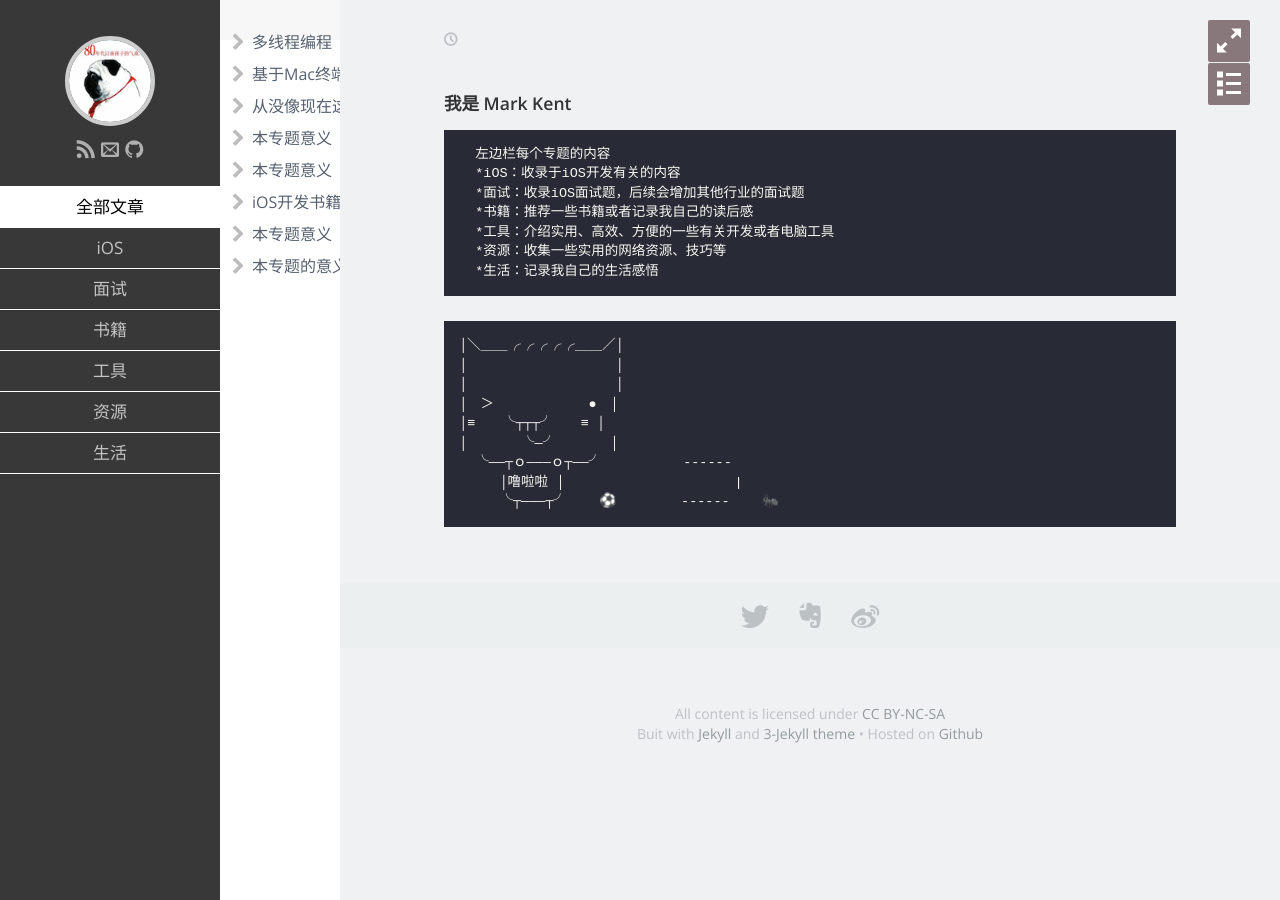
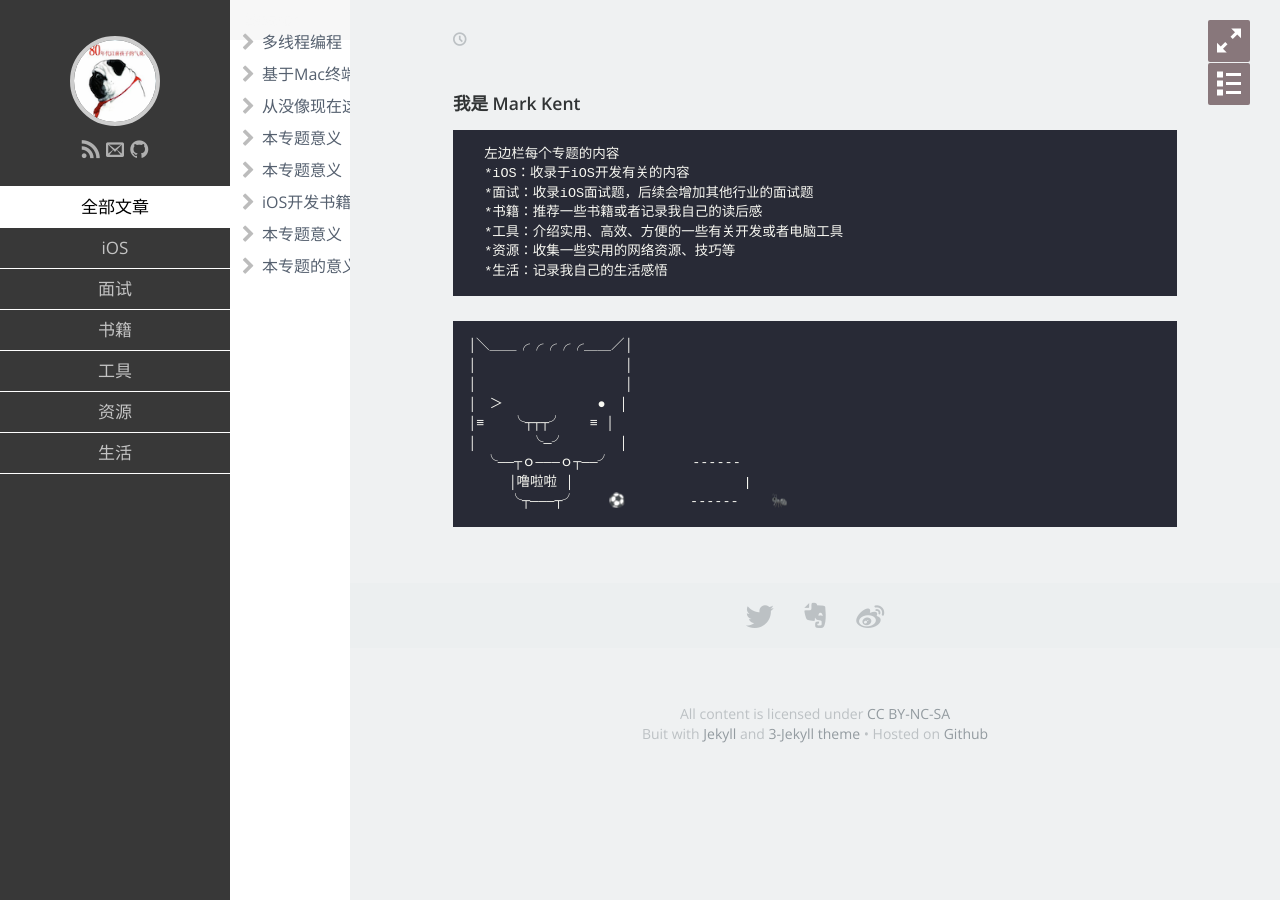
Before and after one commit to MarKent/MarKent.github.io, a Jekyll site: the page built from index.md, in a window 1280 px wide. Built offline with Jekyll 4.4.1, drawn with Linux system fonts in a browser that asks for light colours; some web fonts are replaced.

Commit message:
Update main.sass

```diff
--- a/css/main.sass
+++ b/css/main.sass
@@ -21,7 +21,7 @@ $sidebar-left-bg: #383838
 $sidebar-right-bg: #bcbcbc
 
 // # Sidebar Left
-$sidebar-left-width: 220px
+$sidebar-left-width: 230px
 
 // Avatar
 $avatar-size: 90px
```
